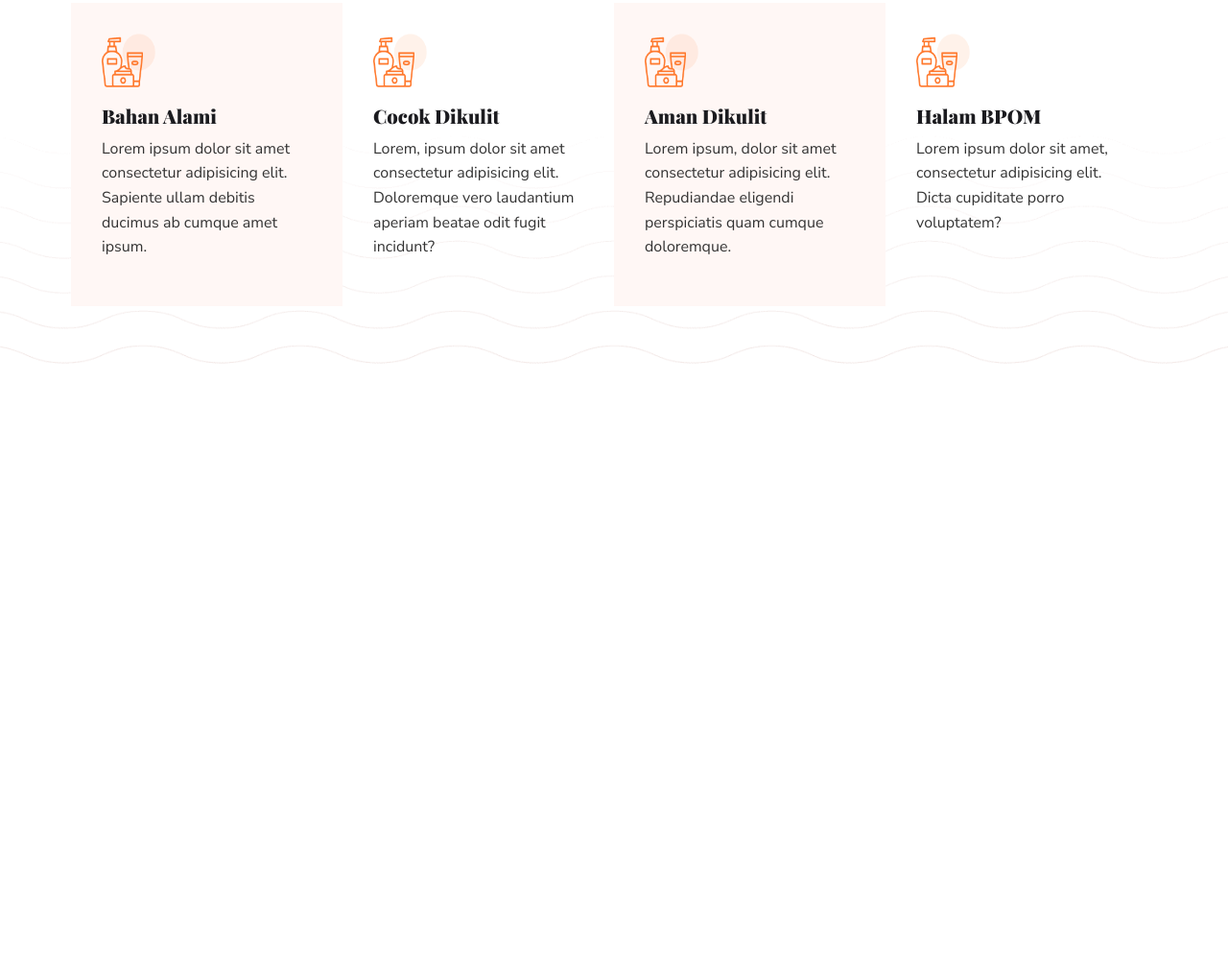
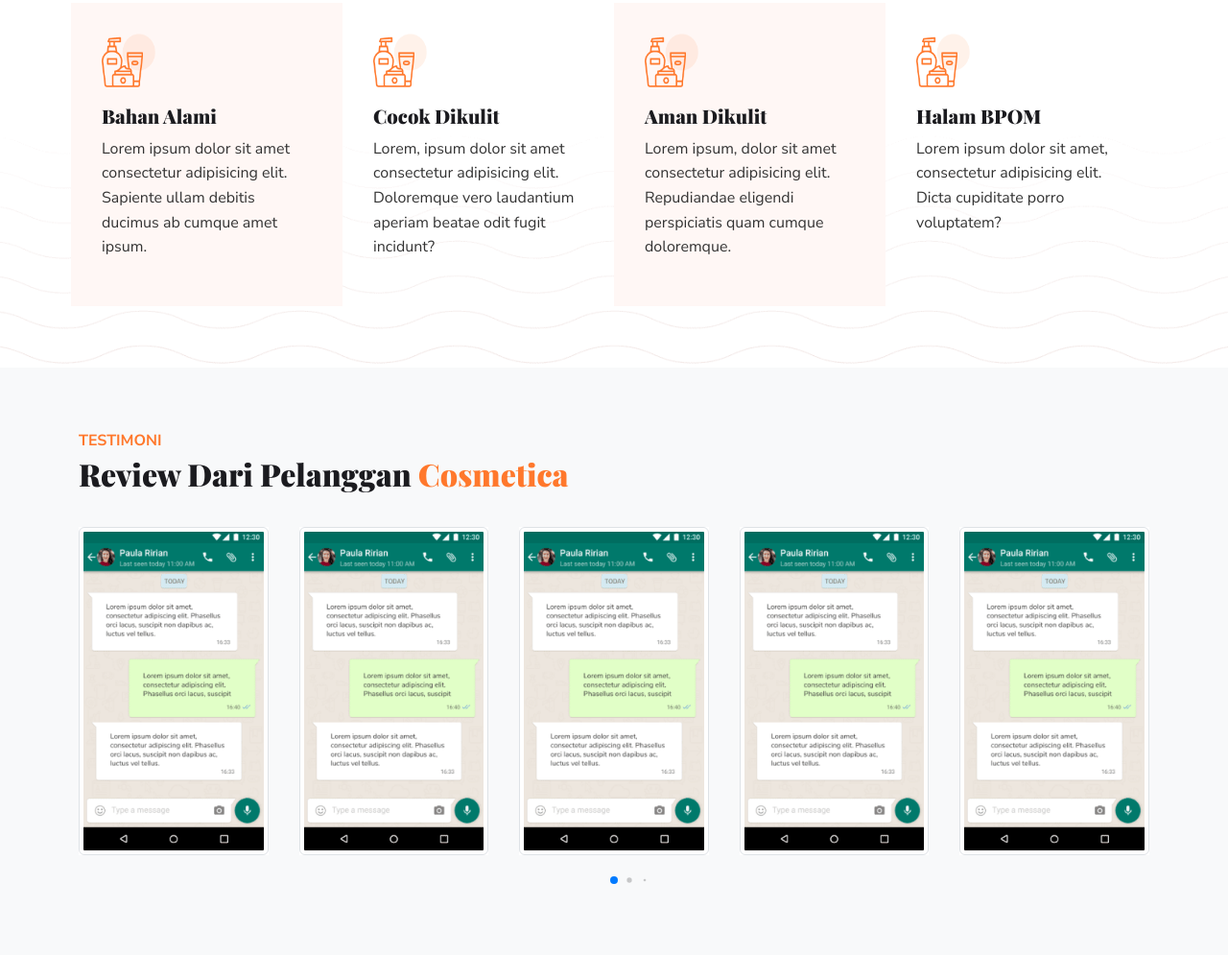
Before and after one commit to shendrongddv/ShendroKit-136, a plain HTML site: page index.html in a window 1280 px wide. Shown: the part 2876-3871 px from the top of the page at 96% size. Before the commit the page ends 3259 px from the top, so only its background shows below. Drawn offline with nearby package versions, Linux system fonts and the light colour scheme.

Commit message:
first commit

```diff
--- a/dist/css/app.css
+++ b/dist/css/app.css
@@ -131,6 +131,48 @@ img {
   display: flex;
   justify-content: center;
   align-items: center;
+}
+
+/* SWIPER */
+.swiper {
+  width: 100%;
+  height: 100%;
+}
+
+.swiper-slide {
+  text-align: center;
+  font-size: 18px;
+  background: #fff;
+
+  /* Center slide text vertically */
+  display: -webkit-box;
+  display: -ms-flexbox;
+  display: -webkit-flex;
+  display: flex;
+  -webkit-box-pack: center;
+  -ms-flex-pack: center;
+  -webkit-justify-content: center;
+  justify-content: center;
+  -webkit-box-align: center;
+  -ms-flex-align: center;
+  -webkit-align-items: center;
+  align-items: center;
+}
+
+.swiper-slide img {
+  display: block;
+  width: 100%;
+  height: 100%;
+  object-fit: cover;
+}
+
+.swiper-pagination {
+  position: relative;
+  text-align: center;
+  transition: 0.3s opacity;
+  transform: translate3d(0, 0, 0);
+  z-index: 10;
+  margin-top: 2rem;
 }
 
 /* HERO */
--- a/dist/js/app.js
+++ b/dist/js/app.js
@@ -0,0 +1,23 @@
+// TESTIMONI
+var swiper = new Swiper(".mySwiper", {
+  slidesPerView: 1,
+  spaceBetween: 10,
+  pagination: {
+    el: ".swiper-pagination",
+    dynamicBullets: true,
+  },
+  breakpoints: {
+    640: {
+      slidesPerView: 2,
+      spaceBetween: 8,
+    },
+    768: {
+      slidesPerView: 4,
+      spaceBetween: 16,
+    },
+    1024: {
+      slidesPerView: 5,
+      spaceBetween: 32,
+    },
+  },
+});
--- a/index.html
+++ b/index.html
@@ -334,6 +334,114 @@
           </div>
         </div>
       </section>
+
+      <!-- TESTIMONI -->
+      <section id="testimoni" class="sectionPadding bg-light">
+        <div class="container">
+          <!-- Section Title -->
+          <div class="row mb-4">
+            <div class="col-lg-6">
+              <span class="sectionSubtitle">Testimoni</span>
+              <h2 class="sectionTitle">
+                Review Dari Pelanggan
+                <span class="sectionBrand">Cosmetica</span>
+              </h2>
+            </div>
+          </div>
+
+          <!-- Feature Cards -->
+          <!-- Swiper -->
+          <div class="swiper mySwiper">
+            <div class="swiper-wrapper">
+              <div class="swiper-slide">
+                <img
+                  class="img-thumbnail"
+                  src="./dist/img/testimoni-1.png"
+                  alt=""
+                />
+              </div>
+              <div class="swiper-slide">
+                <img
+                  class="img-thumbnail"
+                  src="./dist/img/testimoni-1.png"
+                  alt=""
+                />
+              </div>
+              <div class="swiper-slide">
+                <img
+                  class="img-thumbnail"
+                  src="./dist/img/testimoni-1.png"
+                  alt=""
+                />
+              </div>
+              <div class="swiper-slide">
+                <img
+                  class="img-thumbnail"
+                  src="./dist/img/testimoni-1.png"
+                  alt=""
+                />
+              </div>
+              <div class="swiper-slide">
+                <img
+                  class="img-thumbnail"
+                  src="./dist/img/testimoni-1.png"
+                  alt=""
+                />
+              </div>
+              <div class="swiper-slide">
+                <img
+                  class="img-thumbnail"
+                  src="./dist/img/testimoni-1.png"
+                  alt=""
+                />
+              </div>
+              <div class="swiper-slide">
+                <img
+                  class="img-thumbnail"
+                  src="./dist/img/testimoni-1.png"
+                  alt=""
+                />
+              </div>
+              <div class="swiper-slide">
+                <img
+                  class="img-thumbnail"
+                  src="./dist/img/testimoni-1.png"
+                  alt=""
+                />
+              </div>
+              <div class="swiper-slide">
+                <img
+                  class="img-thumbnail"
+                  src="./dist/img/testimoni-1.png"
+                  alt=""
+                />
+              </div>
+              <div class="swiper-slide">
+                <img
+                  class="img-thumbnail"
+                  src="./dist/img/testimoni-1.png"
+                  alt=""
+                />
+              </div>
+              <div class="swiper-slide">
+                <img
+                  class="img-thumbnail"
+                  src="./dist/img/testimoni-1.png"
+                  alt=""
+                />
+              </div>
+              <div class="swiper-slide">
+                <img
+                  class="img-thumbnail"
+                  src="./dist/img/testimoni-1.png"
+                  alt=""
+                />
+              </div>
+            </div>
+            <div class="swiper-pagination"></div>
+          </div>
+        </div>
+      </section>
     </main>
 
     <!-- Footer -->
```
Also changed, not shown: dist/img/testimoni-1.png (added).
